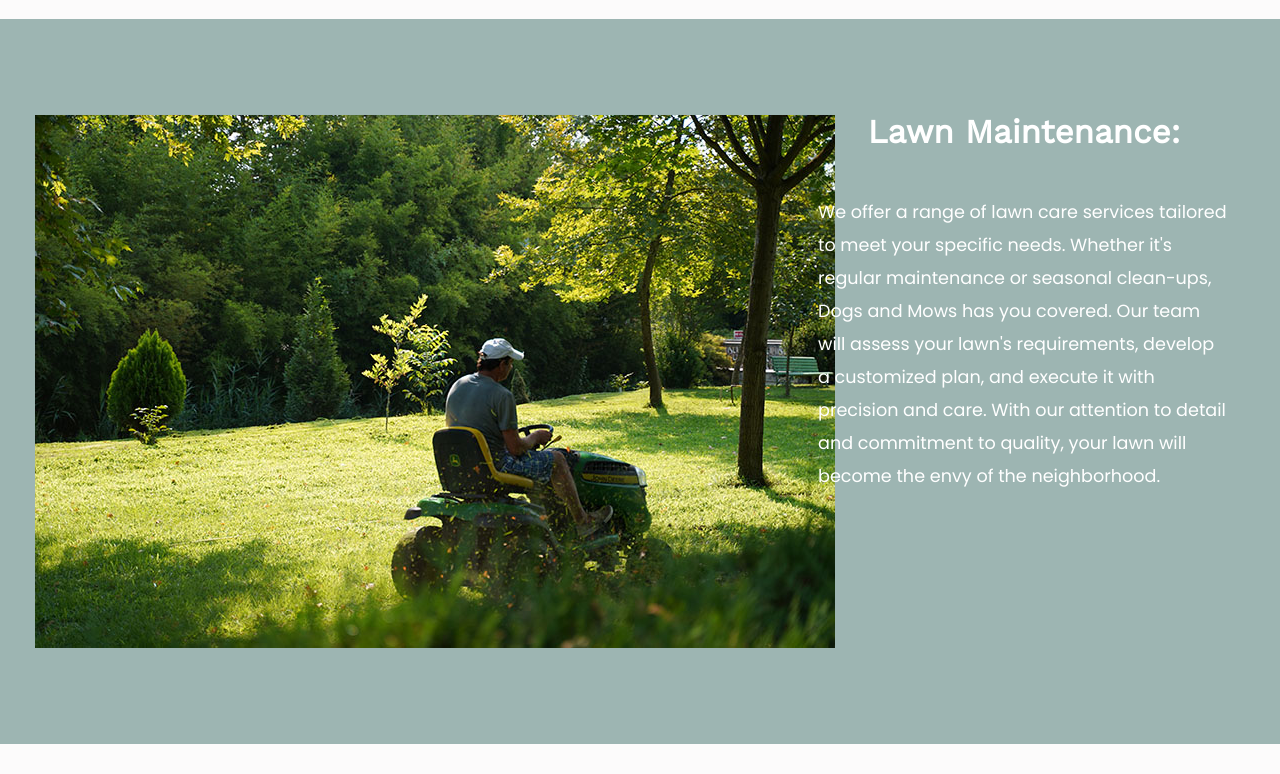
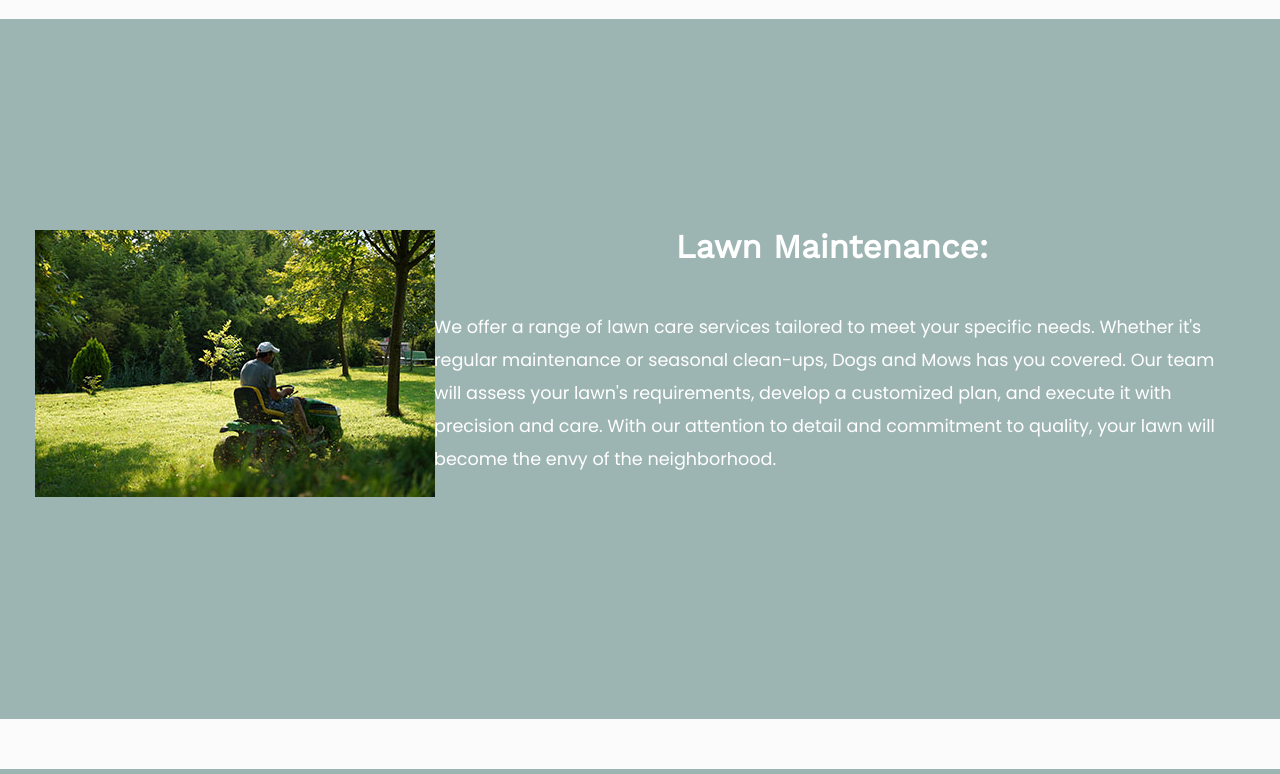
Before and after one commit to taggmcd/wwd130, a plain HTML site: page mowdog/lawn-care.html in a window 1280 px wide. Shown: the part 1515-2289 px from the top of the page. Drawn offline with nearby package versions, Linux system fonts and the light colour scheme.

Commit message:
styled lawn care page

```diff
--- a/mowdog/lawn-care.html
+++ b/mowdog/lawn-care.html
@@ -70,11 +70,11 @@
 
         <div class="info-background"></div>
         <img
-          class="info-img-horz"
-          src="images/lawn-care-full.jpg"
+          class="info-img"
+          src="images/lawn-care-image1.jpg"
           alt="Man using a riding lawn mower"
         />
-        <section class="info-msg-horz">
+        <section class="info-msg">
           <h2>Lawn Maintenance:</h2>
           <p>
             We offer a range of lawn care services tailored to meet your
--- a/mowdog/styles/style.css
+++ b/mowdog/styles/style.css
@@ -237,7 +237,7 @@ h2 {
 }
 
 .info-background {
-  height: 725px;
+  height: 700px;
   background-color: #9db5b2;
   grid-column: 1/11;
   grid-row: 6/9;
@@ -264,32 +264,6 @@ h2 {
 }
 
 .info-msg p {
-  color: white;
-  font-size: 0.8em;
-  padding: 15px;
-}
-
-.info-img-horz {
-  padding: 35px;
-  grid-column: 1/6;
-  grid-row: 7/8;
-}
-
-.info-msg-horz {
-  line-height: 1.5em;
-  padding: 35px;
-  grid-column: 7/11;
-  grid-row: 7/8;
-}
-
-.info-msg-horz h2 {
-  font-family: "Work Sans", "Poppins", sans-serif;
-  color: white;
-  text-align: center;
-  padding-bottom: 15px;
-}
-
-.info-msg-horz p {
   color: white;
   font-size: 0.8em;
   padding: 15px;
```
